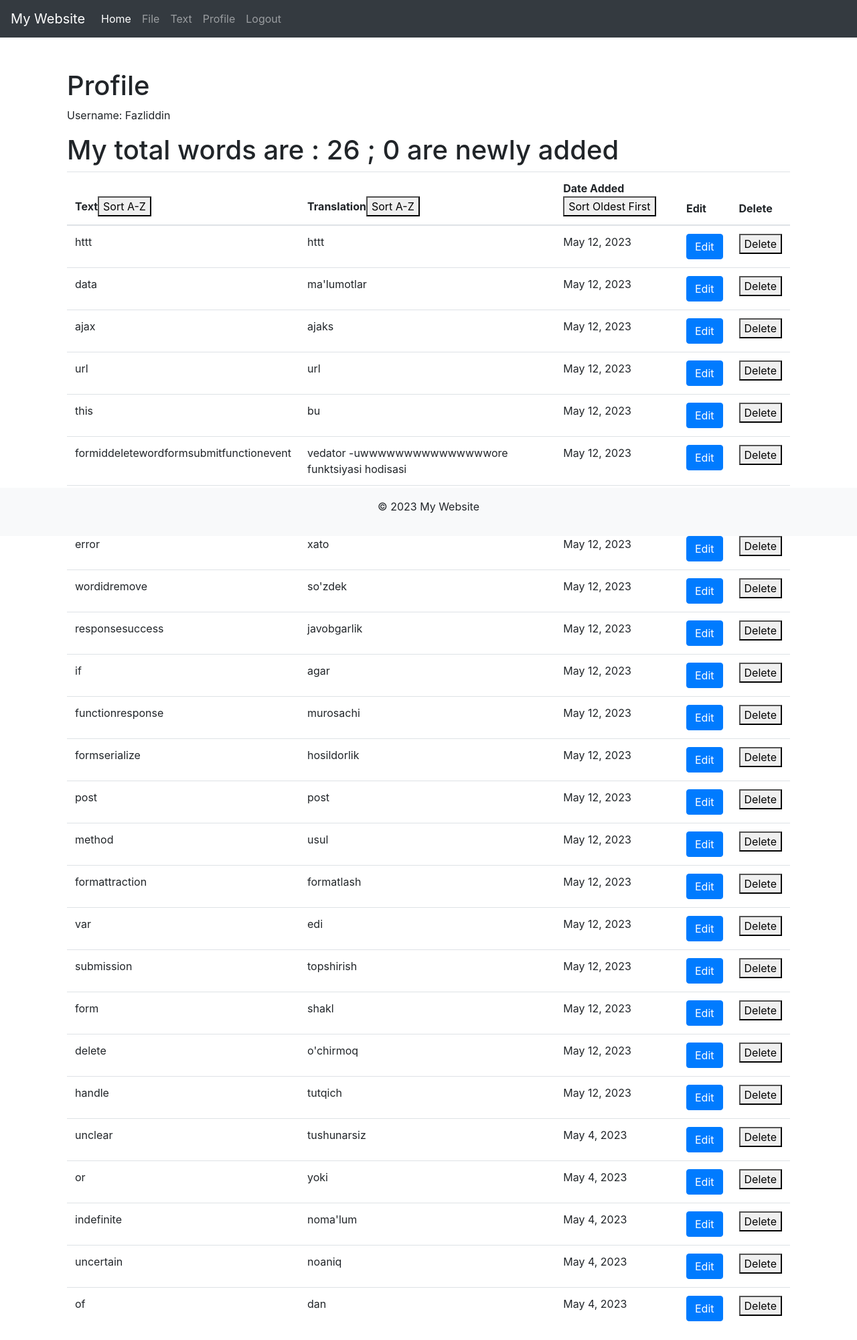
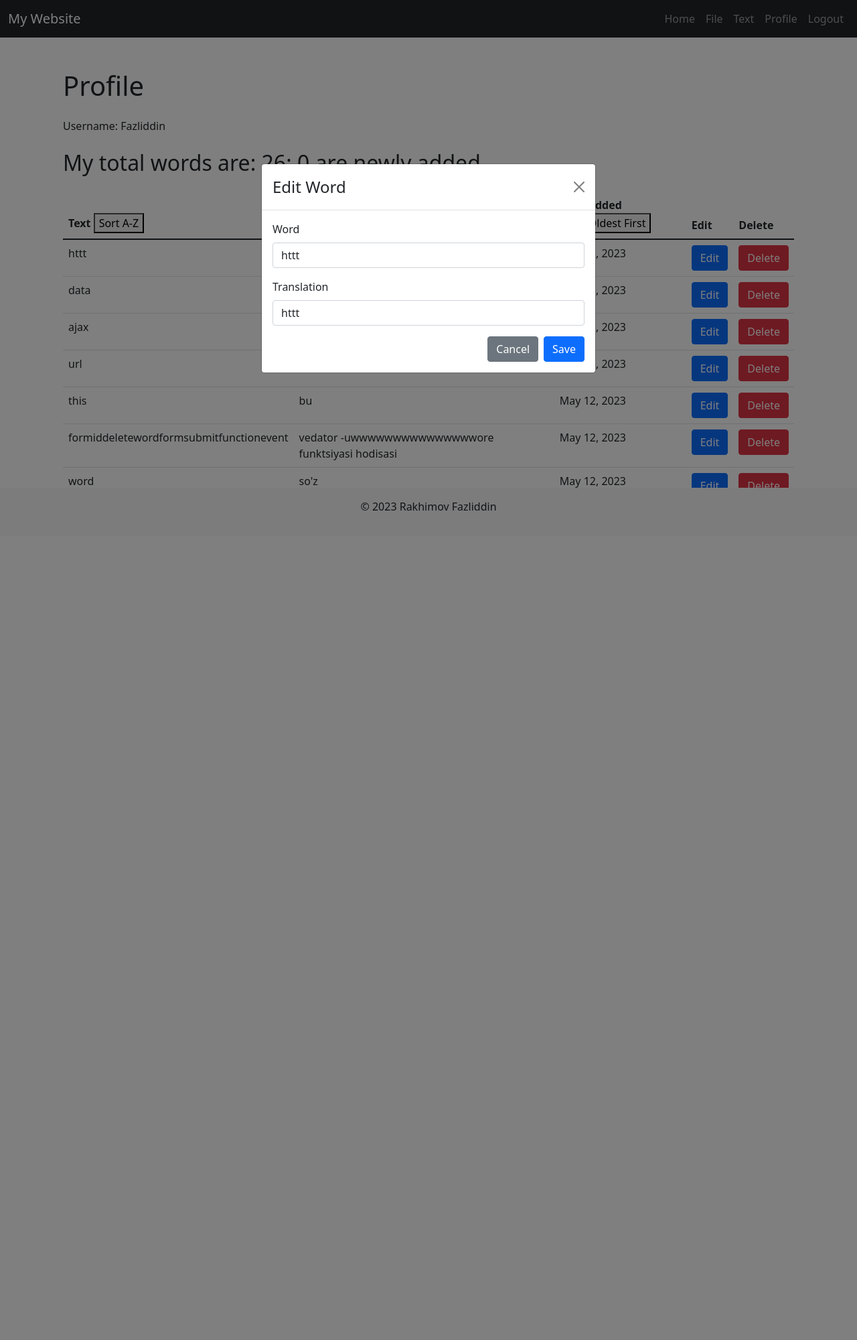
Before and after one commit to FazliddinKiller/neword, a Django app: page /profile/ in a window 1280 px wide, after a click on "Edit". Shown: the whole page at 67% size. After the commit the page ends 762 px from the top, so only its background shows below. Run offline with Django 4.2, Linux system fonts and the light colour scheme; a user stored in the database is signed in; data comes from the database, SQL or seed files in the repository; both versions use the stored data as it was after the commit; some libraries are stand-ins or nearby versions.

Commit message:
commit 2

```diff
--- a/templates/base.html
+++ b/templates/base.html
@@ -5,17 +5,18 @@
     <meta charset="UTF-8">
     <title>{% block title %}My Website{% endblock %}</title>
     <meta name="viewport" content="width=device-width, initial-scale=1">
-    <link rel="stylesheet" href="https://cdn.jsdelivr.net/npm/bootstrap@4.6.2/dist/css/bootstrap.min.css">
+    <link rel="stylesheet" href="https://cdn.jsdelivr.net/npm/bootstrap@5.1.1/dist/css/bootstrap.min.css">
 </head>
 <body>
     <header>
         <nav class="navbar navbar-expand-lg navbar-dark bg-dark">
-            <a class="navbar-brand" href="">My Website</a>
-            <button class="navbar-toggler" type="button" data-toggle="collapse" data-target="#navbarNav" aria-controls="navbarNav" aria-expanded="false" aria-label="Toggle navigation">
+            <div class="container-fluid">
+                <a class="navbar-brand" href="{% url 'neword:home' %}">My Website</a>
+                <button class="navbar-toggler" type="button" data-bs-toggle="collapse" data-bs-target="#navbarNav" aria-controls="navbarNav" aria-expanded="false" aria-label="Toggle navigation">
                     <span class="navbar-toggler-icon"></span>
                 </button>
                 <div class="collapse navbar-collapse" id="navbarNav">
-                <ul class="navbar-nav">
+                    <ul class="navbar-nav ms-auto mb-2 mb-lg-0">
                         <li class="nav-item active">
                             <a class="nav-link" href="{% url 'neword:home' %}">Home</a>
                         </li>
@@ -42,6 +43,7 @@
                         {% endif %}
                     </ul>
                 </div>
+            </div>
         </nav>
     </header>
     <main class="container mt-5">
@@ -49,13 +51,13 @@
     </main>
     <footer class="bg-light mt-5 py-3 fixed-bottom">
         <div class="container text-center">
-            <p>&copy; 2023 My Website</p>
+            <p>&copy; 2023 Rakhimov Fazliddin</p>
         </div>
     </footer>
 
     <script src="https://code.jquery.com/jquery-3.6.0.min.js"></script>
     <script src="https://cdnjs.cloudflare.com/ajax/libs/popper.js/2.9.3/umd/popper.min.js"></script>
-    <script src="https://cdnjs.cloudflare.com/ajax/libs/twitter-bootstrap/5.1.1/js/bootstrap.min.js"></script>
     <script type="text/javascript" src="{% static 'base.js' %}"></script>
+    <script src="https://cdn.jsdelivr.net/npm/bootstrap@5.1.1/dist/js/bootstrap.min.js"></script>
 </body>
 </html>
--- a/templates/registration/login.html
+++ b/templates/registration/login.html
@@ -1,6 +1,7 @@
 {% extends '../base.html' %}
 
 {% block content %}
+
   <div class="container">
     <div class="row justify-content-center">
       <div class="col-md-6">
@@ -11,11 +12,11 @@
           <div class="card-body">
             <form method="post">
               {% csrf_token %}
-              <div class="form-group">
+              <div class="mb-3">
                 {{ form.username.label_tag }}
                 {{ form.username }}
               </div>
-              <div class="form-group">
+              <div class="mb-3">
                 {{ form.password.label_tag }}
                 {{ form.password }}
               </div>
--- a/templates/registration/profile.html
+++ b/templates/registration/profile.html
@@ -1,23 +1,27 @@
 {% extends 'base.html' %}
 {% load static %}
 {% block content %}
-<link rel="stylesheet" type="text/css" href="{% static 'profile.css' %}">
-
+<link rel="stylesheet" href="https://cdnjs.cloudflare.com/ajax/libs/twitter-bootstrap/5.0.2/css/bootstrap.min.css">
+<script src="https://cdnjs.cloudflare.com/ajax/libs/jquery/3.6.0/jquery.min.js"></script>
+<script src="https://cdnjs.cloudflare.com/ajax/libs/twitter-bootstrap/5.0.2/js/bootstrap.min.js"></script>
 
 <div class="container-fluid">
-<h1>Profile</h1>
-    <p>Username: {{ user.username }}</p>
-    <h1>My total words are : {{total_words}}  {% if new_added == "0" %}{% else %}; {{new_added}} are newly added {% endif %}</h1>
+  <h1 class="mb-4">Profile</h1>
+
+  <p class="mb-4">Username: {{ user.username }}</p>
+
+  <h2 class="mb-4">My total words are: {{ total_words }}{% if new_added != "0" %}; {{ new_added }} are newly added{% endif %}</h2>
+
   {% if words_list %}
   <div class="table-responsive">
     <table class="table">
       <thead>
         <tr>
-              <th>Text<button class="sort-btn" data-sort="word">Sort A-Z</button></th>
-              <th>Translation<button class="sort-btn" data-sort="translation">Sort A-Z</button></th>
-              <th>Date Added<button class="sort-btn" data-sort="date_added">Sort Oldest First</button></th>
-              <th>Edit</th>
-              <th>Delete</th>
+          <th scope="col">Text <button class="sort-btn" data-sort="word">Sort A-Z</button></th>
+          <th scope="col">Translation <button class="sort-btn" data-sort="translation">Sort A-Z</button></th>
+          <th scope="col">Date Added <button class="sort-btn" data-sort="date_added">Sort Oldest First</button></th>
+          <th scope="col">Edit</th>
+          <th scope="col">Delete</th>
         </tr>
       </thead>
       <tbody>
@@ -28,47 +32,43 @@
           <td>{{ word.date_added.date }}</td>
           <td>
             <button type="button" class="edit-word-btn btn btn-primary" data-toggle="modal" data-target="#edit-word-modal" data-word-id="{{ word.id }}" data-word-text="{{ word.word }}" data-word-translation="{{ word.translation }}">Edit</button>
-
           </td>
           <td>
             <form id="delete-word-form-{{ word.id }}" method="POST" action="{% url 'neword:delete_word' word.id %}">
               {% csrf_token %}
-                    <button type="submit">Delete</button>
+              <button type="submit" class="btn btn-danger">Delete</button>
             </form>
           </td>
-
         </tr>
         {% endfor %}
       </tbody>
     </table>
   </div>
   {% else %}
-      <p>Wow! You do not have any words!</p>
+  <p class="mb-4">Wow! You do not have any words!</p>
   {% endif %}
 
 <!-- Edit Word Modal -->
-<div class="modal fade" id="edit-word-modal" tabindex="-1" role="dialog" aria-labelledby="edit-word-modal-label">
-  <div class="modal-dialog modal-dialog-centered" role="document">
+<div class="modal fade" id="edit-word-modal" tabindex="-1" aria-labelledby="edit-word-modal-label" aria-hidden="true">
+  <div class="modal-dialog modal-dialog-centered">
     <div class="modal-content">
       <div class="modal-header">
         <h4 class="modal-title" id="edit-word-modal-label">Edit Word</h4>
-        <button type="button" class="close" data-dismiss="modal" aria-label="Close">
-          <span aria-hidden="true">&times;</span>
-        </button>
+        <button type="button" class="btn-close" data-bs-dismiss="modal" aria-label="Close"></button>
       </div>
       <div class="modal-body">
         <form id="edit-word-form" method="POST">
           {% csrf_token %}
-          <div class="form-group">
-            <label for="id_word">Word</label>
+          <div class="mb-3">
+            <label for="id_word" class="form-label">Word</label>
             <input type="text" class="form-control" id="id_word" placeholder="Enter word" name="word" required>
           </div>
-          <div class="form-group">
-            <label for="id_translation">Translation</label>
+          <div class="mb-3">
+            <label for="id_translation" class="form-label">Translation</label>
             <input type="text" class="form-control" id="id_translation" placeholder="Enter translation" name="translation" required>
           </div>
-          <div class="form-group text-right">
-            <button type="button" class="btn btn-secondary" data-dismiss="modal">Cancel</button>
+          <div class="d-flex justify-content-end">
+            <button type="button" class="btn btn-secondary me-2" data-bs-dismiss="modal">Cancel</button>
             <button type="submit" class="btn btn-primary">Save</button>
           </div>
         </form>
@@ -77,8 +77,111 @@
   </div>
 </div>
 
+
 </div>
 
 <script type="text/javascript" src="{% static 'profile.js' %}"></script>
+<script type="text/javascript">
+  $(document).ready(function() {
+  // Handle edit word button click
+  $('.edit-word-btn').click(function() {
+    var wordId = $(this).data('word-id');
+    var word = $(this).data('word-text');
+    var trans = $(this).data('word-translation');
+    console.log(wordId,word,trans);
+    // TODO: Display word data in modal form
+  });
+});
 
+$('.sort-btn').click(function() {
+  const column = $(this).data('sort');
+  const reverse = $(this).hasClass('sort-desc');
+  sortWordsBy(column, reverse);
+  $(this).toggleClass('sort-desc');
+});
+
+
+function sortWordsBy(column, reverse) {
+  const rows = Array.from(document.querySelectorAll('tbody tr'));
+  const sortedRows = rows.sort((a, b) => {
+    const aData = a.querySelector(`.word-${column}`).textContent.trim();
+    const bData = b.querySelector(`.word-${column}`).textContent.trim();
+    if (aData < bData) {
+      return reverse ? 1 : -1;
+    } else if (aData > bData) {
+      return reverse ? -1 : 1;
+    } else {
+      return 0;
+    }
+  });
+  const tableBody = document.querySelector('tbody');
+  tableBody.innerHTML = '';
+  sortedRows.forEach(row => tableBody.appendChild(row));
+}
+
+$(document).ready(function() {
+    // Handle delete word form submission
+    $('form[id^="delete-word-form-"]').submit(function(event) {
+        event.preventDefault();
+        var form = $(this);
+        var url = form.attr('action');
+        $.ajax({
+            url: url,
+            method: 'POST',
+            data: form.serialize(),
+            success: function(response) {
+                if (response.success) {
+                    var wordId = form.attr('id').split('-')[3];
+                    $('#word-' + wordId).remove();
+                }
+            },
+            error: function(response) {
+                console.log(response.responseText);
+            }
+        });
+    });
+
+    // Handle edit word button click
+    $('button.edit-word-btn').click(function() {
+        var wordId = $(this).data('word-id');
+        var wordText = $(this).data('word-text');
+        var wordTranslation = $(this).data('word-translation');
+
+        // Set the form values to the retrieved data
+        $('#id_word').val(wordText);
+        $('#id_translation').val(wordTranslation);
+
+        // Update the form action with the word ID
+        $('#edit-word-form').attr('action', '/edit_word/' + wordId + '/');
+
+        // Display the modal with the form
+        $('#edit-word-modal').modal('show');
+    });
+
+    // Handle edit word form submission
+    $('#edit-word-form').submit(function(event) {
+        event.preventDefault();
+        var form = $(this);
+        var url = form.attr('action');
+        $.ajax({
+            url: url,
+            method: 'POST',
+            data: form.serialize(),
+            success: function(response) {
+                if (response.success) {
+                    var wordId = url.split('/')[2];
+                    var wordRow = $('#word-' + wordId);
+                    console.log(wordRow);
+                    wordRow.find('.word-text').text(response.word.word);
+                    wordRow.find('.word-translation').text(response.word.translation);
+                    $('#edit-word-modal').modal('hide');
+                }
+            },
+            error: function(response) {
+                console.log(response.responseText);
+            }
+        });
+    });
+});
+</script>
 {% endblock %}
--- a/templates/text_trans.html
+++ b/templates/text_trans.html
@@ -9,9 +9,9 @@
         <h2 class="text-center">Enter text</h2>
         <form method="post">
           {% csrf_token %}
-          <div class="form-group">
+          <div class="form-floating mb-3">
+            <textarea class="form-control" name="text" placeholder=" " id="text" rows="5"></textarea>
             <label for="text">Text:</label>
-            <textarea name="text" rows="5" class="form-control"></textarea>
           </div>
           <button type="submit" class="btn btn-primary btn-block mt-3">Submit</button>
         </form>
```
Also changed, not shown: templates/file_trans.html (+8 -11 lines), templates/home.html (+0 -48 lines), templates/registration/signup.html (+6 -6 lines), db.sqlite3, 2 other files. Lines whose indentation alone changed are shown as unchanged.
